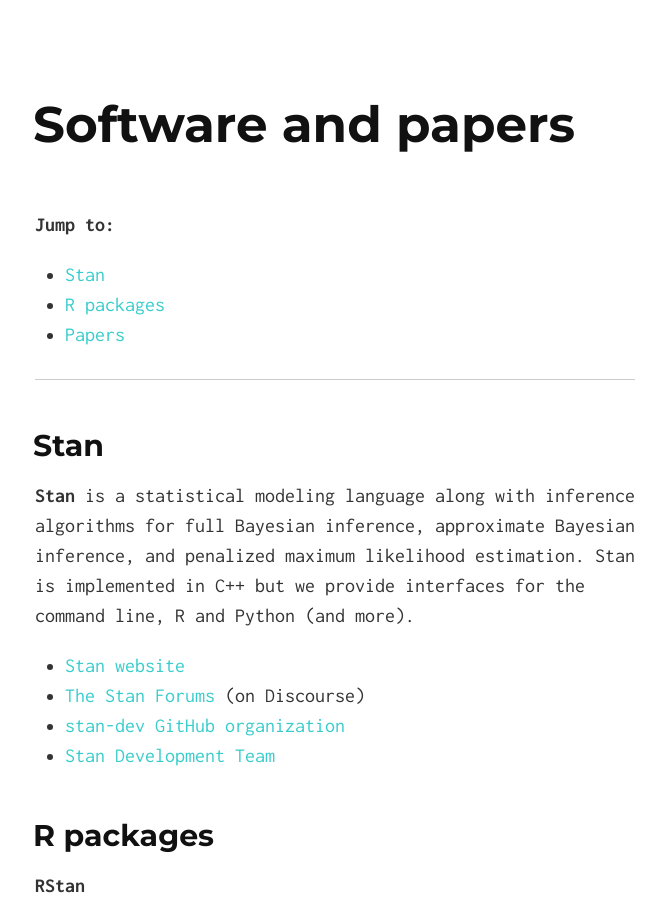
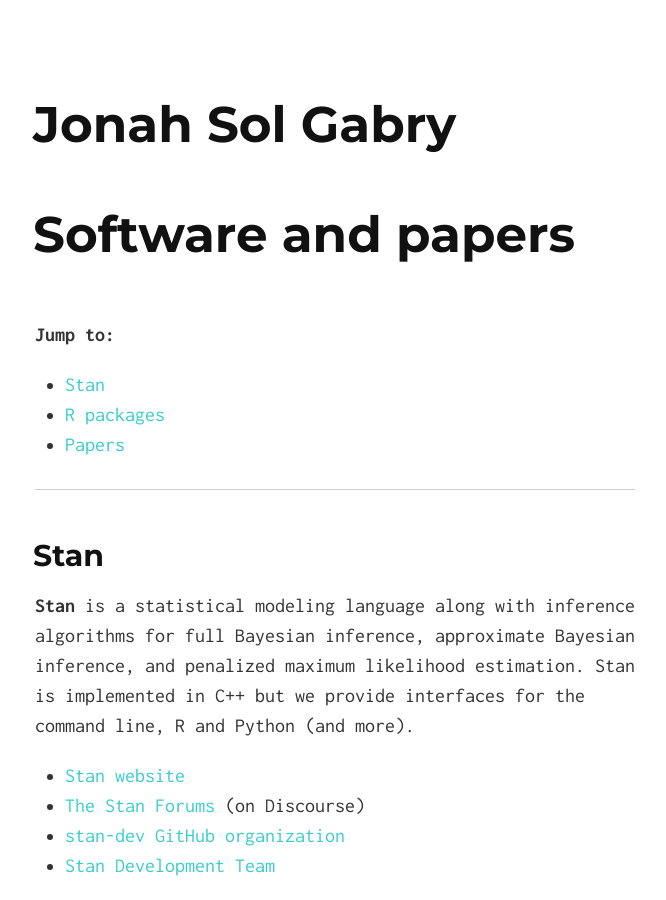
Before and after one commit to kendyteng/kendyteng.github.io, a Jekyll site: the page built from software-and-papers/index.md, in a window 1280 px wide and 900 px high. Shown: the whole window, without its empty margins (305-971 px from the left). Built offline with Jekyll 4.4.1, drawn with Linux system fonts in a browser that asks for light colours; nearby versions of some CDN libraries; grey boxes are pictures that could not be loaded.

Commit message:
Update index.md

```diff
--- a/software-and-papers/index.md
+++ b/software-and-papers/index.md
@@ -1,7 +1,9 @@
 ---
-title: Software and papers
+title: Jonah Sol Gabry
 layout: default
 ---
+
+# Software and papers
 
 **Jump to:**
 * [Stan](#stan)
```
